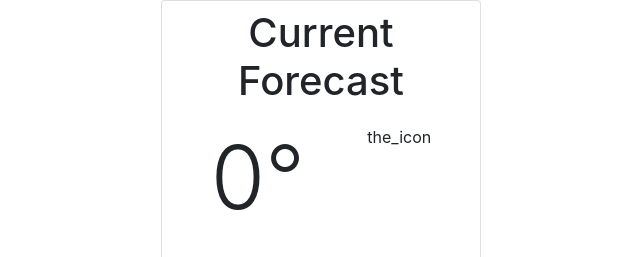
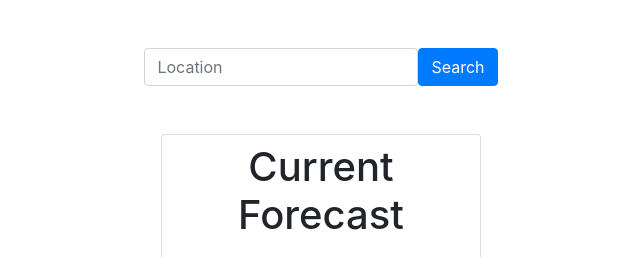
Before and after one commit to Patrick-Lennon/Weather-Report, a PHP site: page / in a window 1280 px wide. Shown: the top 257 px of the page, without its empty margins (319-959 px from the left). Run offline with PHP 8.4, Linux system fonts and the light colour scheme; data that the repository does not hold is empty; some libraries are stand-ins or nearby versions.

Commit message:
added a search form

```diff
--- a/index.php
+++ b/index.php
@@ -109,6 +109,16 @@
     </head>
     <body>
         <main class="container text-center">
+        	<!-- this is the search form for different locations -->
+             <form class="form-inline" method="post">
+             	<div class="form-group mx-auto my-5">
+             		<label class="sr-only" for="location">Enter a location</label>
+             		<input type="text" class="form-control" id="location" placeholder="Location">
+             		<button class="btn btn-primary" type="submit">Search</button>
+             	</div>
+             </form>
+
+            <!-- the weather card -->
         	<div class="card p-2" style="margin: 0 auto; max-width: 320px;">
              	<h1>Current Forecast</h1>
 
```
